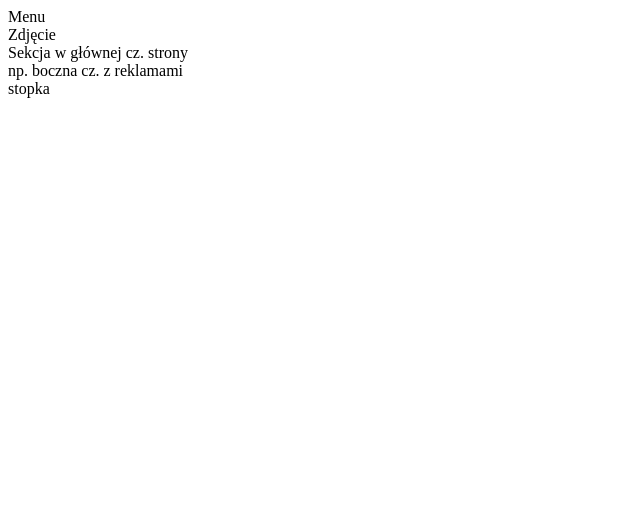
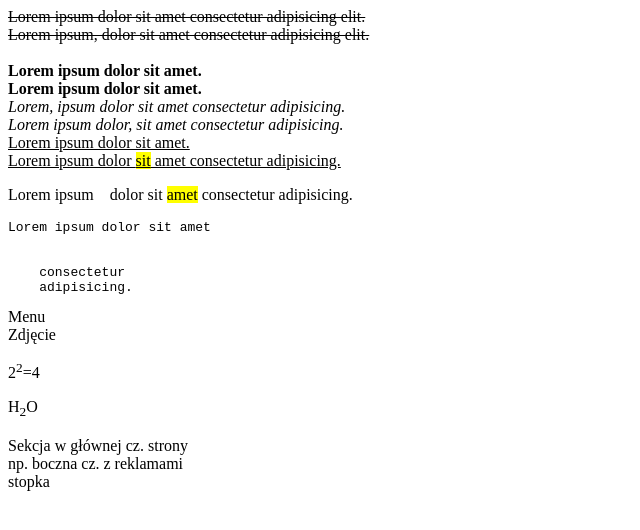
Before and after one commit to olgagielzak/Learning-web-developing, a plain HTML site: page html/tagi-semantyczne.html in a window 1280 px wide. Shown: the whole page, without its empty margins (0-640 px from the left). Drawn offline with Linux system fonts and the light colour scheme.

Commit message:
tagi semantyczne cd.

```diff
--- a/html/tagi-semantyczne.html
+++ b/html/tagi-semantyczne.html
@@ -7,8 +7,32 @@
     <title>Document</title>
 </head>
 <body>
+
+    <del>Lorem ipsum dolor sit amet consectetur adipisicing elit.</del>
+    <br>
+    <s>Lorem ipsum, dolor sit amet consectetur adipisicing elit.</s>
+    <br><br>
+    <b>Lorem ipsum dolor sit amet.</b>
+    <br>
+    <strong>Lorem ipsum dolor sit amet.</strong>
+   <br>
+
+   <i>Lorem, ipsum dolor sit amet consectetur adipisicing.</i> <br>
+   <em>Lorem ipsum dolor, sit amet consectetur adipisicing.</em>
+   <br>
+   <u>Lorem ipsum dolor sit amet.</u>
+   <br>
+   <u>Lorem ipsum dolor <mark>sit</mark> amet consectetur adipisicing.</u>
+   <p>Lorem ipsum &nbsp;&nbsp; dolor sit <mark>amet</mark> consectetur adipisicing.</p>
+   <pre>Lorem ipsum dolor sit amet
+
+
+    consectetur
+    adipisicing.</pre>
     <nav>Menu</nav>
     <header>Zdjęcie</header>
+    <p>2<sup>2</sup>=4</p>
+    <p>H<sub>2</sub>O</p>
     <main>
         <section>Sekcja w głównej cz. strony</section>
         <section></section>
```
Also changed, not shown: html/elementy-blokowe-liniowe/index.html (+1 -0 lines).
